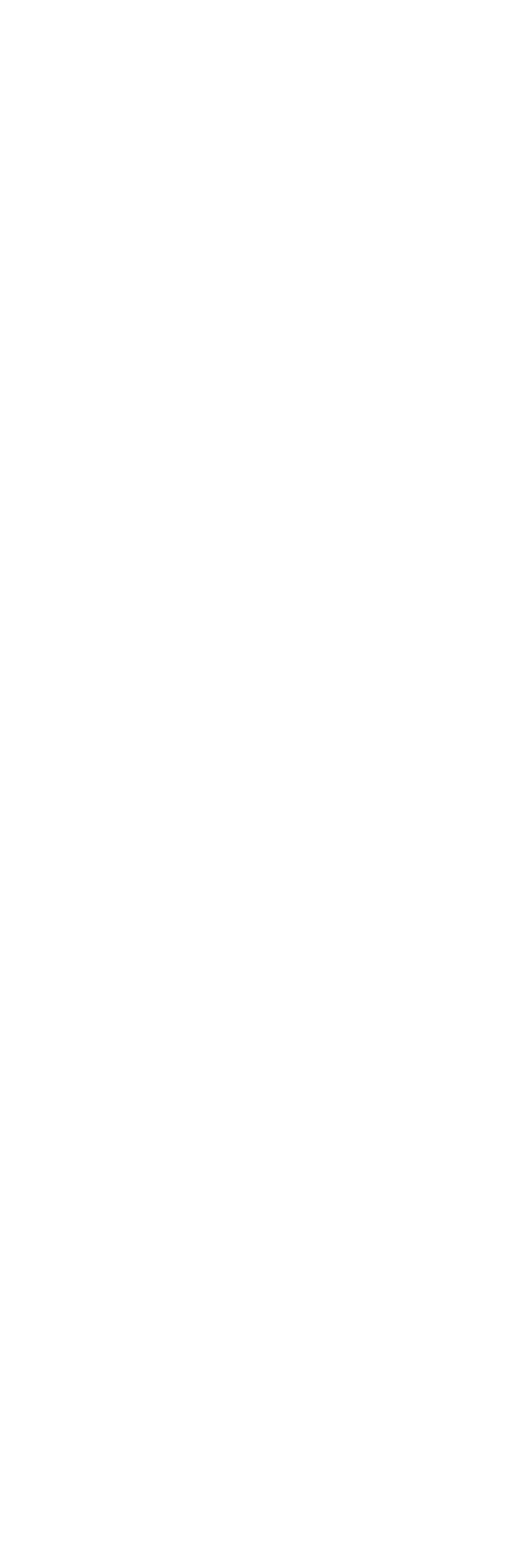
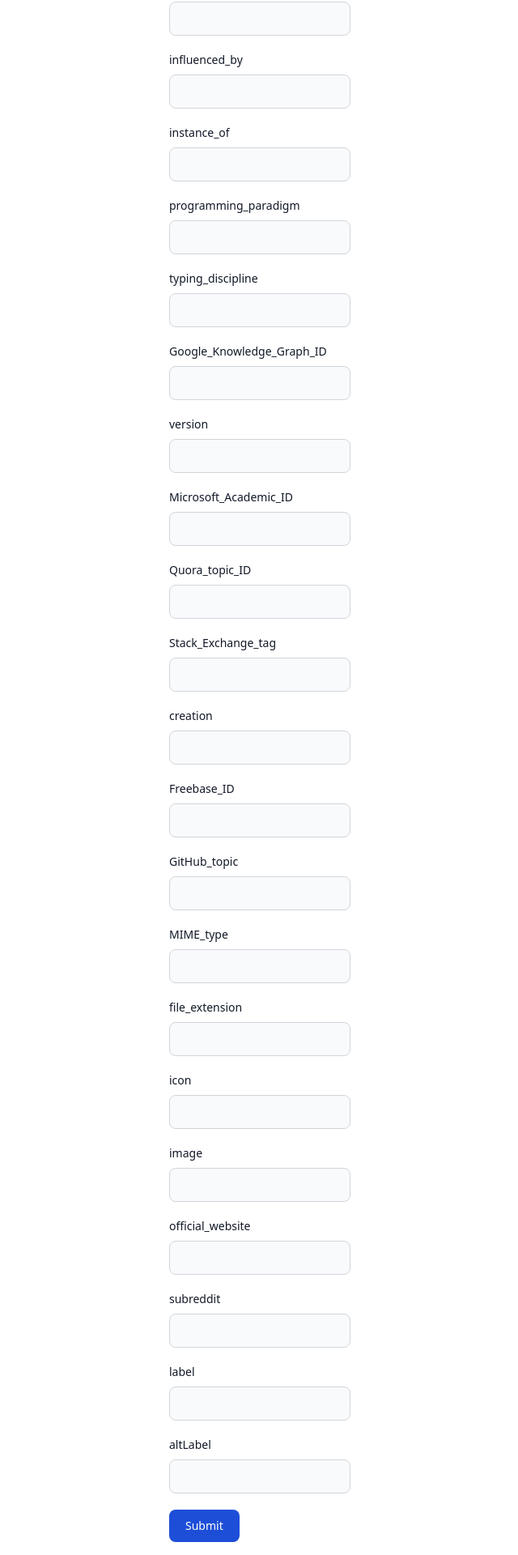
Before and after one commit to valentin-stamate/ELA, an Angular app in the folder frontend/: page /add-esolang in a window 1280 px wide. Shown: the part 653-2573 px from the top of the page at 81% size, without its empty margins (319-959 px from the left). Before the commit the page ends 800 px from the top, so only its background shows below. Built offline with nearby package versions, Linux system fonts and the light colour scheme.

Commit message:
Integration with questions

```diff
--- a/frontend/src/app/pages/addesolang/addesolang.component.html
+++ b/frontend/src/app/pages/addesolang/addesolang.component.html
@@ -12,6 +12,16 @@
   </div>
   <div class="mt-4">
 
+    <form class="max-w-sm mx-auto text-start mb-4" #form>
+      <div *ngFor="let property of properties; let i = index" class="mb-5">
+        <label for="prop_{{ i }}" class="block mb-2 text-sm font-medium text-gray-900">{{ property }}</label>
+        <input name="{{ property }}" type="text" id="prop_{{ i }}"
+               class="bg-gray-50 border border-gray-300 text-gray-900 text-sm rounded-lg focus:ring-blue-500 focus:border-blue-500 block w-full p-2.5">
+      </div>
+      <button type="button" (click)="onSubmit(form)"
+              class="text-white bg-blue-700 hover:bg-blue-800 focus:ring-4 focus:outline-none focus:ring-blue-300 font-medium rounded-lg text-sm w-full sm:w-auto px-5 py-2.5 text-center">Submit</button>
+    </form>
+
   </div>
 
 </div>
--- a/frontend/src/app/pages/addesolang/addesolang.component.ts
+++ b/frontend/src/app/pages/addesolang/addesolang.component.ts
@@ -1,12 +1,50 @@
 import { Component } from '@angular/core';
+import {NgForOf} from "@angular/common";
+
+const properties: string[] = [
+  'country',
+  'designed_by',
+  'developer',
+  'dialect_of_computer_language',
+  'influenced_by',
+  'instance_of',
+  'programming_paradigm',
+  'typing_discipline',
+  'Google_Knowledge_Graph_ID',
+  'version',
+  'Microsoft_Academic_ID',
+  'Quora_topic_ID',
+  'Stack_Exchange_tag',
+  'creation',
+  'Freebase_ID',
+  'GitHub_topic',
+  'MIME_type',
+  'file_extension',
+  'icon',
+  'image',
+  'official_website',
+  'subreddit',
+  'label',
+  'altLabel',
+];
 
 @Component({
   selector: 'app-addesolang',
   standalone: true,
-  imports: [],
+  imports: [
+    NgForOf
+  ],
   templateUrl: './addesolang.component.html',
   styleUrl: './addesolang.component.scss'
 })
 export class AddesolangComponent {
+  protected readonly properties = properties;
+
+  onSubmit(form: HTMLFormElement) {
+    const formData = new FormData(form);
+    const data = Object.fromEntries(formData);
+
+
+  }
 
 }
--- a/frontend/src/app/pages/esolist/esolist.component.ts
+++ b/frontend/src/app/pages/esolist/esolist.component.ts
@@ -1,6 +1,6 @@
 import {Component, OnInit} from '@angular/core';
 import {NgForOf, NgIf} from "@angular/common";
-import {RouterLink} from "@angular/router";
+import {ActivatedRoute, Router, RouterLink} from "@angular/router";
 import {BackendService} from "../../service/backend.service";
 
 interface ESOLang {
@@ -26,12 +26,19 @@
 
   selectedProperties: any[] = [];
 
-  ngOnInit() {
-    this.fetchData();
+  constructor(private activatedRoute: ActivatedRoute) {
+    this.activatedRoute.params.subscribe(params => {
+      this.fetchData(params);
+    });
   }
 
-  async fetchData() {
-    const response = await BackendService.getData('esolangs_labels');
+  ngOnInit() {
+    this.fetchData(null);
+  }
+
+  async fetchData(params: any) {
+
+    const response = await BackendService.getData('esolangs_labels', params);
     this.esolangs = response.data;
   }
 
--- a/frontend/src/app/pages/start/start.component.ts
+++ b/frontend/src/app/pages/start/start.component.ts
@@ -1,6 +1,7 @@
 import {Component, OnInit} from '@angular/core';
 import {NgFor, NgIf} from "@angular/common";
 import {BackendService} from "../../service/backend.service";
+import {Router} from "@angular/router";
 
 enum States {
   START,
@@ -26,33 +27,33 @@
     name: 'What programing paradigm are you looking for?',
     options: [],
     answer: [],
-    type: QuestionType.MULTI,
+    type: QuestionType.SINGLE,
     disabled: false,
   },
   {
     name: 'Related programing languages',
     options: [],
     answer: [],
-    type: QuestionType.MULTI,
+    type: QuestionType.SINGLE,
     disabled: false,
   },
   {
     name: 'Typing discipline',
     options: [],
     answer: [],
-    type: QuestionType.MULTI,
+    type: QuestionType.SINGLE,
     disabled: false,
   },
-  {
-    name: 'Newer than',
-    options: [],
-    answer: [],
-    type: QuestionType.DATE,
-    disabled: false,
-  },
+  // {
+  //   name: 'Newer than',
+  //   options: [],
+  //   answer: [],
+  //   type: QuestionType.DATE,
+  //   disabled: false,
+  // },
   {
     name: 'Has official documentation',
-    options: ['yes', 'no'],
+    options: ['Yes', 'No'],
     answer: [],
     type: QuestionType.SINGLE,
     disabled: false,
@@ -75,6 +76,9 @@
 
   currentState = States.START;
   currentQuestion = 0;
+
+  constructor(private router: Router) {
+  }
 
   ngOnInit() {
     this.fetchData();
@@ -133,9 +137,14 @@
   }
 
   finish() {
+    const sendingParams = {
+      programming_paradigm: questions[0].answer.length != 0 ? questions[0].answer[0]: '',
+      influenced_by: questions[1].answer.length != 0 ? questions[1].answer[0]: '',
+      typing_discipline: questions[2].answer.length != 0 ? questions[2].answer[0]: '',
+      official_website: questions[3].answer.length != 0 ? questions[3].answer[0]: '',
+    };
 
-    console.log(this.questions);
-
+    this.router.navigate(['/esolist', sendingParams])
   }
 
   addYourOwn() {
--- a/frontend/src/app/service/backend.service.ts
+++ b/frontend/src/app/service/backend.service.ts
@@ -13,11 +13,12 @@
     });
   }
 
-  static async getData(key: string) {
-    return await axios.get(`${BackendService.HOST}/api/get-data`, {
+  static async getData(key: string, body: any = null) {
+    return await axios.post(`${BackendService.HOST}/api/get-data`, {
       params: {
         key: key,
       },
+      body: body,
     });
   }
 
--- a/frontend/tsconfig.json
+++ b/frontend/tsconfig.json
@@ -21,7 +21,8 @@
     "useDefineForClassFields": false,
     "lib": [
       "ES2022",
-      "dom"
+      "dom",
+      "dom.iterable"
     ]
   },
   "angularCompilerOptions": {
```
